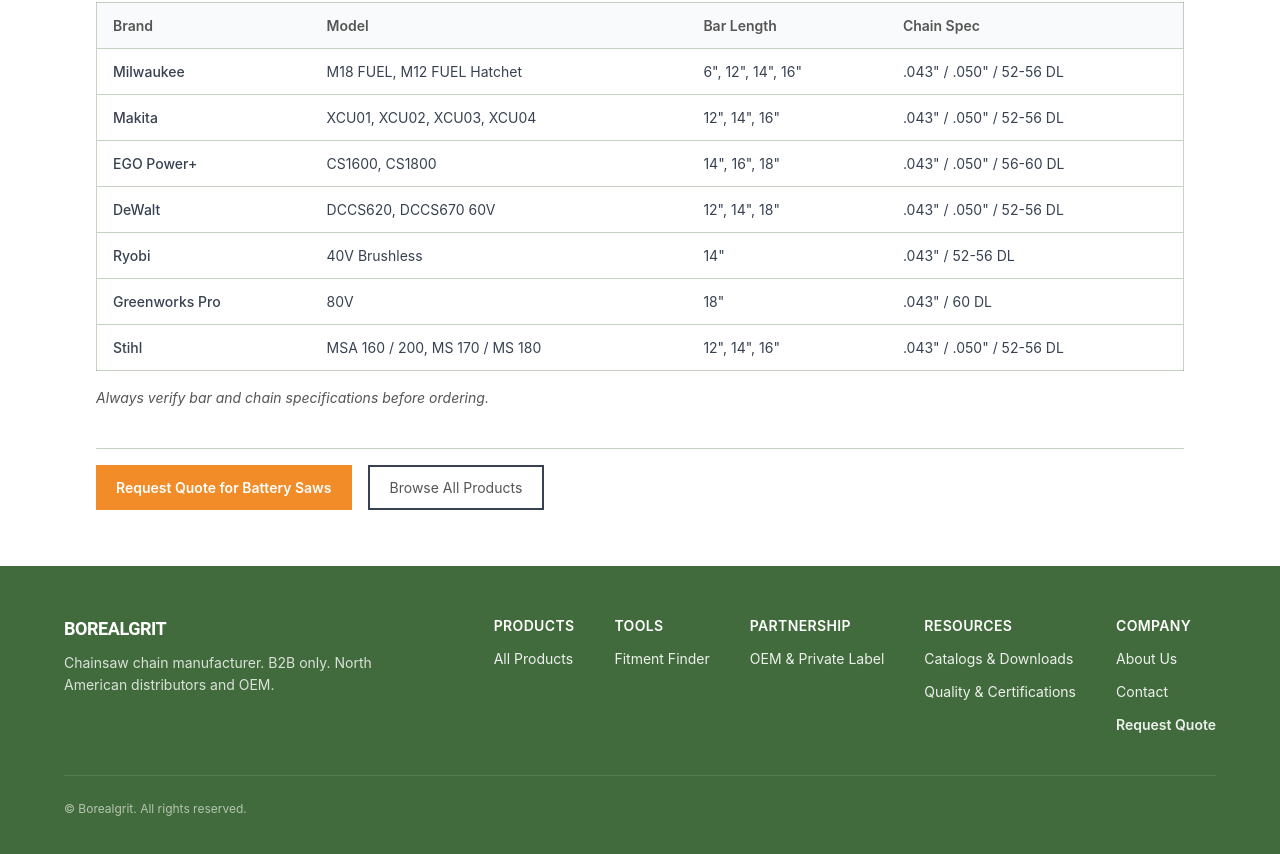
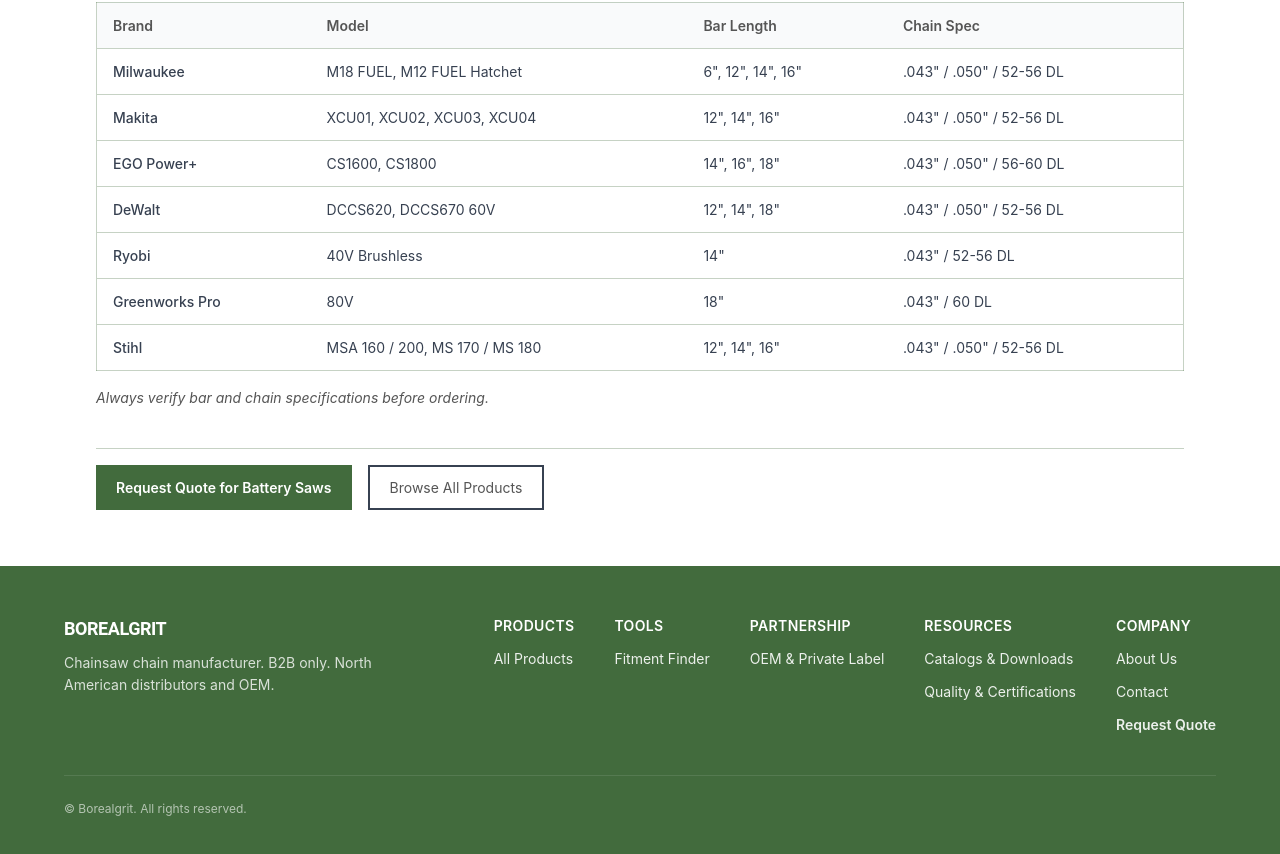
Before and after one commit to LoganOYoung/chainsaw-chain-supplier-borealgrit, a Next.js app: page /products/applications/battery-saws in a window 1280 px wide. Shown: the part 2378-3232 px from the top of the page. Built offline with nearby package versions, Linux system fonts and the light colour scheme.

Commit message:
Fix remaining safety-orange buttons in application pages

```diff
--- a/app/products/applications/battery-saws/page.tsx
+++ b/app/products/applications/battery-saws/page.tsx
@@ -260,7 +260,7 @@
 
         {/* CTA Section */}
         <section className="flex flex-wrap gap-4 pt-4 border-t border-forest-brand/30">
-          <Link href="/contact" className="inline-flex items-center px-5 py-2.5 bg-safety-orange text-white font-semibold text-sm hover:bg-safety-orange/90 transition">
+          <Link href="/contact" className="inline-flex items-center px-5 py-2.5 bg-forest-brand text-white font-semibold text-sm hover:bg-forest-brand/90 transition">
             Request Quote for Battery Saws
           </Link>
           <Link href="/products" className="inline-flex items-center px-5 py-2.5 border-2 border-industrial text-text-bodyfont-semibold text-sm hover:bg-gray-50 transition">
--- a/app/products/applications/challenging-conditions/page.tsx
+++ b/app/products/applications/challenging-conditions/page.tsx
@@ -305,7 +305,7 @@
 
         {/* CTA Section */}
         <section className="flex flex-wrap gap-4 pt-4 border-t border-forest-brand/30">
-          <Link href="/contact" className="inline-flex items-center px-5 py-2.5 bg-safety-orange text-white font-semibold text-sm hover:bg-safety-orange/90 transition">
+          <Link href="/contact" className="inline-flex items-center px-5 py-2.5 bg-forest-brand text-white font-semibold text-sm hover:bg-forest-brand/90 transition">
             Request Quote for Challenging Conditions
           </Link>
           <Link href="/products" className="inline-flex items-center px-5 py-2.5 border-2 border-industrial text-text-bodyfont-semibold text-sm hover:bg-gray-50 transition">
--- a/app/products/applications/cold-climate/page.tsx
+++ b/app/products/applications/cold-climate/page.tsx
@@ -273,7 +273,7 @@
 
         {/* CTA Section */}
         <section className="flex flex-wrap gap-4 pt-4 border-t border-forest-brand/30">
-          <Link href="/contact" className="inline-flex items-center px-5 py-2.5 bg-safety-orange text-white font-semibold text-sm hover:bg-safety-orange/90 transition">
+          <Link href="/contact" className="inline-flex items-center px-5 py-2.5 bg-forest-brand text-white font-semibold text-sm hover:bg-forest-brand/90 transition">
             Request Quote for Cold Climate
           </Link>
           <Link href="/products" className="inline-flex items-center px-5 py-2.5 border-2 border-industrial text-text-bodyfont-semibold text-sm hover:bg-gray-50 transition">
--- a/app/products/applications/professional-loggers/page.tsx
+++ b/app/products/applications/professional-loggers/page.tsx
@@ -302,7 +302,7 @@
 
         {/* CTA Section */}
         <section className="flex flex-wrap gap-4 pt-4 border-t border-forest-brand/30">
-          <Link href="/contact" className="inline-flex items-center px-5 py-2.5 bg-safety-orange text-white font-semibold text-sm hover:bg-safety-orange/90 transition">
+          <Link href="/contact" className="inline-flex items-center px-5 py-2.5 bg-forest-brand text-white font-semibold text-sm hover:bg-forest-brand/90 transition">
             Request Quote for Professional Loggers
           </Link>
           <Link href="/products" className="inline-flex items-center px-5 py-2.5 border-2 border-industrial text-text-bodyfont-semibold text-sm hover:bg-gray-50 transition">
--- a/app/products/applications/retail-consumer/page.tsx
+++ b/app/products/applications/retail-consumer/page.tsx
@@ -317,7 +317,7 @@
 
         {/* CTA Section */}
         <section className="flex flex-wrap gap-4 pt-4 border-t border-forest-brand/30">
-          <Link href="/contact" className="inline-flex items-center px-5 py-2.5 bg-safety-orange text-white font-semibold text-sm hover:bg-safety-orange/90 transition">
+          <Link href="/contact" className="inline-flex items-center px-5 py-2.5 bg-forest-brand text-white font-semibold text-sm hover:bg-forest-brand/90 transition">
             Request Quote for Retail/Consumer
           </Link>
           <Link href="/products" className="inline-flex items-center px-5 py-2.5 border-2 border-industrial text-text-bodyfont-semibold text-sm hover:bg-gray-50 transition">
```
